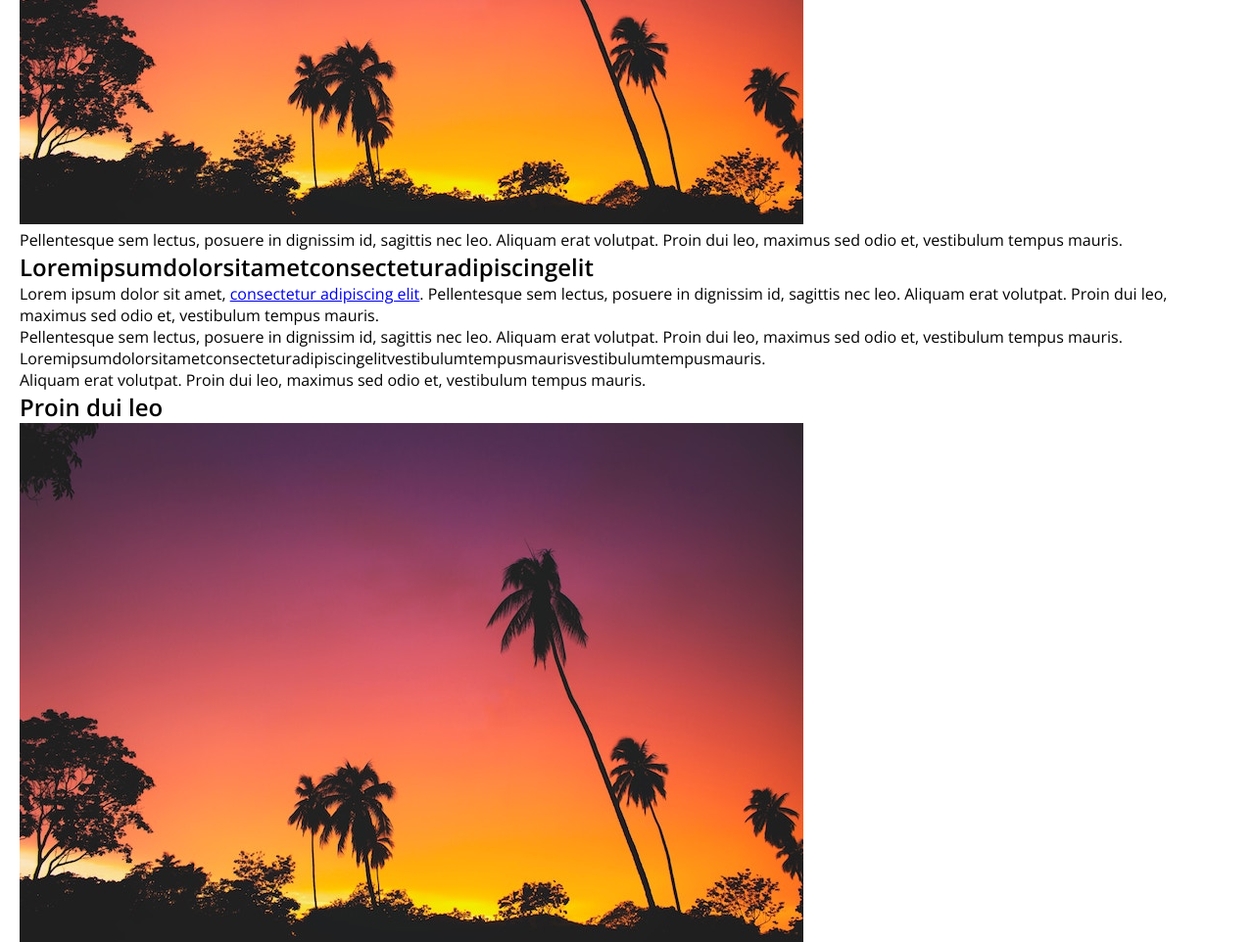
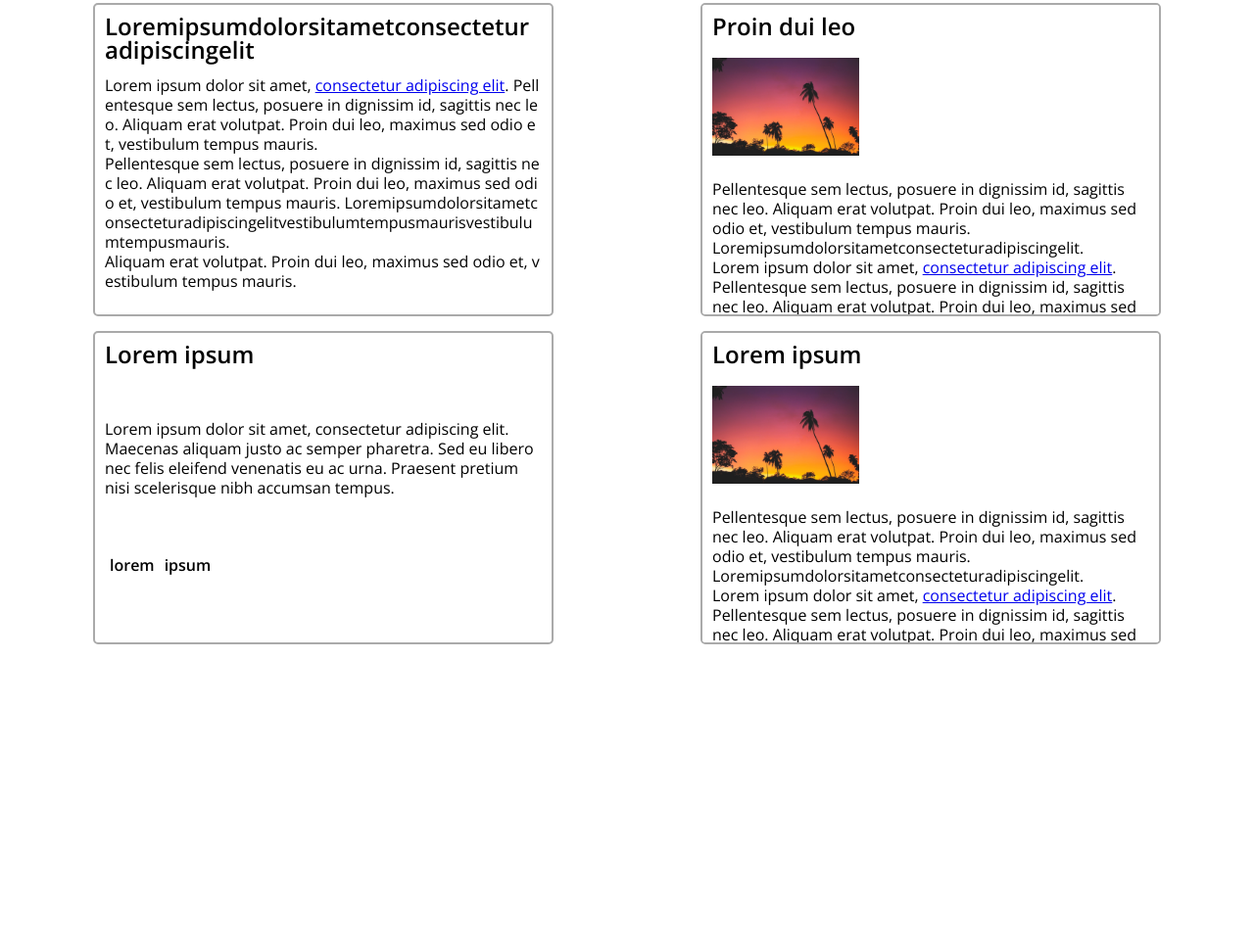
Before and after one commit to brynjarj13/verkefni5, a plain HTML site: page verkefni5/index.html in a window 1280 px wide. Shown: the part 357-1319 px from the top of the page at 98% size. After the commit the page ends 1045 px from the top, so only its background shows below. Drawn offline with nearby package versions, Linux system fonts and the light colour scheme.

Commit message:
version 1
updated 23:02 1/10/19

```diff
--- a/verkefni5/index.html
+++ b/verkefni5/index.html
@@ -14,9 +14,9 @@
           <h2>Aliquam erat volutpat in dignissim id sagittis nec leo</h2>
           <div>
             <div>
-              <img src="img.jpg" alt="">
+              <img src="img.jpg" alt="" class="img">
             </div>
-            <div>
+            <div >
               <p>Pellentesque sem lectus, posuere in dignissim id, sagittis nec leo. Aliquam erat volutpat. Proin dui leo, maximus sed odio et, vestibulum tempus mauris.</p>
             </div>
           </div>
@@ -37,7 +37,7 @@
           <h2>Proin dui leo</h2>
           <div>
             <div>
-              <img src="img.jpg" alt="">
+              <img src="img.jpg" alt="" class="img">
             </div>
             <div>
               <p>Pellentesque sem lectus, posuere in dignissim id, sagittis nec leo. Aliquam erat volutpat. Proin dui leo, maximus sed odio et, vestibulum tempus mauris. Loremipsumdolorsitametconsecteturadipiscingelit.</p>
@@ -54,9 +54,9 @@
               <p>Lorem ipsum dolor sit amet, consectetur adipiscing elit. Maecenas aliquam justo ac semper pharetra. Sed eu libero nec felis eleifend venenatis eu ac urna. Praesent pretium nisi scelerisque nibh accumsan tempus.</p>
             </div>
           </div>
-          <ul>
-            <li>lorem</li>
-            <li>ipsum</li>
+          <ul class="lists">
+            <li Class="space">lorem</li>
+            <li Class="space">ipsum</li>
           </ul>
         </section>
 
@@ -64,7 +64,7 @@
           <h2>Lorem ipsum</h2>
           <div>
             <div>
-              <img src="img.jpg" alt="">
+              <img src="img.jpg" alt="" class="img">
             </div>
             <div>
               <p>Pellentesque sem lectus, posuere in dignissim id, sagittis nec leo. Aliquam erat volutpat. Proin dui leo, maximus sed odio et, vestibulum tempus mauris. Loremipsumdolorsitametconsecteturadipiscingelit.</p>
@@ -72,19 +72,19 @@
               <p>Pellentesque sem lectus, posuere in dignissim id, sagittis nec leo. Aliquam erat volutpat. Proin dui leo, maximus sed odio et, vestibulum tempus mauris. Loremipsumdolorsitametconsecteturadipiscingelit.</p>
             </div>
           </div>
-          <ul>
-            <li>lorem</li>
-            <li>ipsum</li>
-            <li>dolor</li>
-            <li>foo</li>
-            <li>bar</li>
-            <li>baz</li>
-            <li>lorem-ipsum</li>
-            <li>dolor-sit-amet</li>
+          <ul class="lists">
+            <li Class="space">lorem</li>
+            <li Class="space">ipsum</li>
+            <li Class="space">dolor</li>
+            <li Class="space">foo</li>
+            <li Class="space">bar</li>
+            <li Class="space">baz</li>
+            <li Class="space">lorem-ipsum</li>
+            <li Class="space">dolor-sit-amet</li>
           </ul>
         </section>
 
-        <section>
+        <section class="card">
           <h2>Lorem ipsum</h2>
           <div>
             <div>
--- a/verkefni5/styles.css
+++ b/verkefni5/styles.css
@@ -9,7 +9,6 @@
 
 html {
   box-sizing: border-box;
-
   font-family: 'Open Sans', helvetica, arial, sans-serif;
   font-size: 16px;
 }
@@ -19,3 +18,79 @@
   max-width: 1500px;
   padding: 20px;
 }
+
+h2 {
+    font-size: 24px;
+    line-height: 24px;
+}
+
+.cards {
+  max-width: 1500px;
+  width: 100%;
+  display: flex;
+  flex-wrap: wrap;
+  justify-content: space-around;
+  align-items: center;
+}
+
+.card {
+    border: 2px solid #aaa;
+    border-radius: 5px;
+    background-color: #fff;
+    max-width: 470px;
+    max-height: 320px;
+    margin: 5px;
+    margin-bottom: 10px;
+    line-height: 20px;
+    width: 470px;
+    height: 320px;
+    overflow: auto;
+    display: flex;
+    padding: 10px;
+    flex-wrap: wrap;
+}
+
+.card:nth-child(1) {
+  justify-content: left;
+
+}
+
+.card:nth-child(2) {
+  word-break: break-all;
+  justify-content: left;
+}
+
+.card:nth-child(3) {
+  justify-content: left;
+}
+
+.card:nth-child(4) {
+  justify-content: left;
+}
+
+.card:nth-child(5) {
+  justify-content: left;
+}
+
+.card:nth-child(6) {
+    order: -1;
+    justify-content: left;
+}
+
+.img {
+     max-width: 150px;
+     margin-right: 20px;
+     margin-bottom: 20px;
+     margin-top: 20px;
+}
+
+.lists {
+      list-style: none;
+      display: flex;
+      font-weight: bold;
+
+}
+
+.space {
+  margin: 5px;
+}
```
Lines whose indentation alone changed are shown as unchanged.
